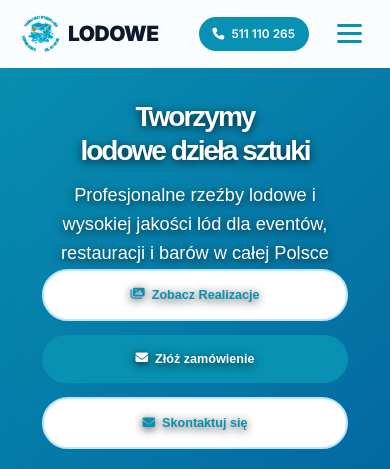
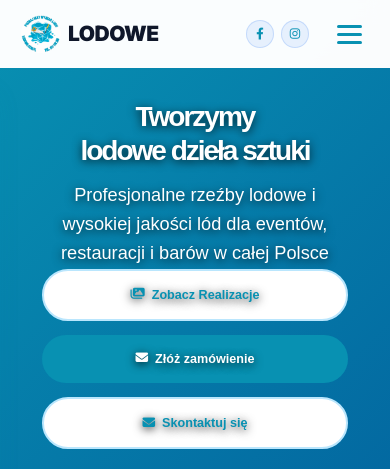
Before and after one commit to bdebinski/lodowe, a PHP site: page / in a window 390 px wide. Shown: the top 469 px of the page. Run offline with PHP 8.4, Linux system fonts and the light colour scheme; some libraries are stand-ins or nearby versions.

Commit message:
Dodaj social media w widocznych miejscach (nawigacja i sekcja kontakt)
- Dodano ikony social media w nawigacji (po lewej od telefonu)
- Dodano kartę Social Media w sekcji kontaktowej
- Dodano style CSS z efektami hover dla wszystkich lokalizacji
- Dodano responsive styles dla mobile (768px i 480px)
- Zachowano social media w stopce

Korzyści SEO:
- Zwiększona widoczność profili społecznościowych
- Lepsze user engagement
- Linki już w schema.org (sameAs)

```diff
--- a/components/nav.html
+++ b/components/nav.html
@@ -33,6 +33,14 @@
                 </ul>
 
                 <div class="nav-cta">
+                    <div class="nav-social">
+                        <a href="https://www.facebook.com/lodowecompl" target="_blank" rel="noopener noreferrer" aria-label="Facebook" class="nav-social-link">
+                            <i class="fab fa-facebook-f"></i>
+                        </a>
+                        <a href="https://www.instagram.com/lodowe.com.pl/" target="_blank" rel="noopener noreferrer" aria-label="Instagram" class="nav-social-link">
+                            <i class="fab fa-instagram"></i>
+                        </a>
+                    </div>
                     <a href="tel:+48511110265" class="btn-phone">
                         <i class="fas fa-phone"></i> 511 110 265
                     </a>
--- a/css/style-ice-blue.css
+++ b/css/style-ice-blue.css
@@ -294,6 +294,33 @@ button {
     box-shadow: var(--shadow-lg);
 }
 
+.nav-social {
+    display: flex;
+    gap: var(--spacing-sm);
+    align-items: center;
+}
+
+.nav-social-link {
+    display: flex;
+    align-items: center;
+    justify-content: center;
+    width: 36px;
+    height: 36px;
+    background: rgba(59, 130, 246, 0.1);
+    border-radius: 50%;
+    color: var(--primary-color);
+    font-size: 1rem;
+    transition: all 0.3s ease;
+    border: 1px solid rgba(59, 130, 246, 0.2);
+}
+
+.nav-social-link:hover {
+    background: var(--primary-color);
+    color: white;
+    transform: translateY(-2px);
+    box-shadow: 0 4px 12px rgba(59, 130, 246, 0.3);
+}
+
 .hidden-item {
     display: none;
 }
@@ -1784,6 +1842,21 @@ span[class*="gpowered"] {
         display: flex;
     }
 
+    .btn-phone {
+        font-size: 0.85rem;
+        padding: var(--spacing-xs);
+    }
+
+    .nav-social {
+        gap: var(--spacing-xs);
+    }
+
+    .nav-social-link {
+        width: 32px;
+        height: 32px;
+        font-size: 0.9rem;
+    }
+
     .hamburger.active span:nth-child(1) {
         transform: rotate(45deg) translate(8px, 8px);
     }
@@ -1821,6 +1894,16 @@ span[class*="gpowered"] {
 @media (max-width: 480px) {
     html {
         font-size: 14px;
+    }
+
+    .btn-phone {
+        display: none;
+    }
+
+    .nav-social-link {
+        width: 28px;
+        height: 28px;
+        font-size: 0.85rem;
     }
 
     .hero-stats {
--- a/index.html
+++ b/index.html
@@ -791,6 +791,21 @@
                             <a href="mailto:office@long-table.com.pl">office@long-table.com.pl</a>
                         </p>
                     </div>
+
+                    <div class="info-card">
+                        <div class="info-icon">
+                            <i class="fas fa-share-alt"></i>
+                        </div>
+                        <h3>Social Media</h3>
+                        <div class="contact-social">
+                            <a href="https://www.facebook.com/lodowecompl" target="_blank" rel="noopener noreferrer" aria-label="Facebook" class="contact-social-link">
+                                <i class="fab fa-facebook-f"></i> Facebook
+                            </a>
+                            <a href="https://www.instagram.com/lodowe.com.pl/" target="_blank" rel="noopener noreferrer" aria-label="Instagram" class="contact-social-link">
+                                <i class="fab fa-instagram"></i> Instagram
+                            </a>
+                        </div>
+                    </div>
                 </div>
             </div>
 
```
Also changed, not shown: other parts of css/style-ice-blue.css (+31 -0 lines).
